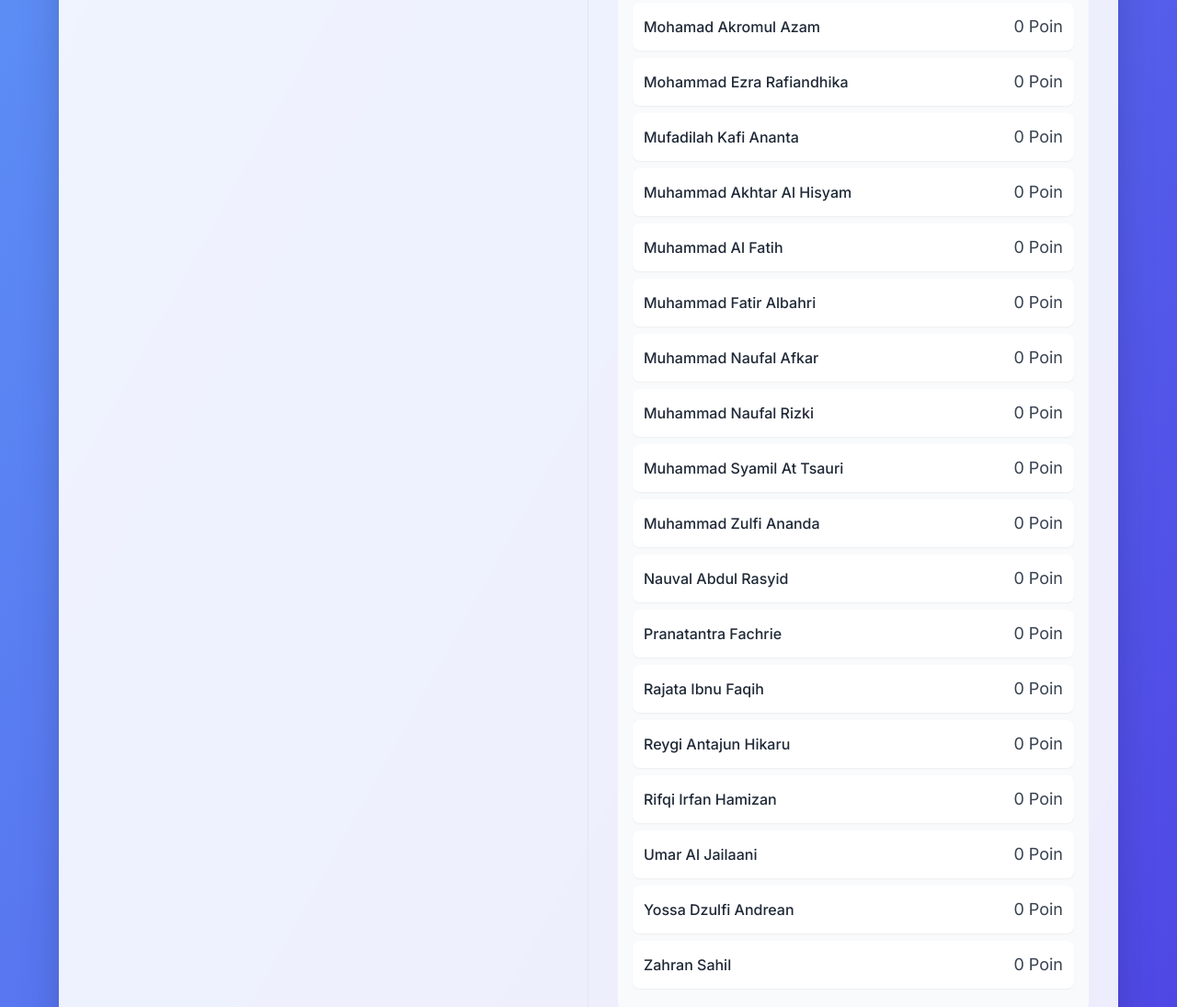
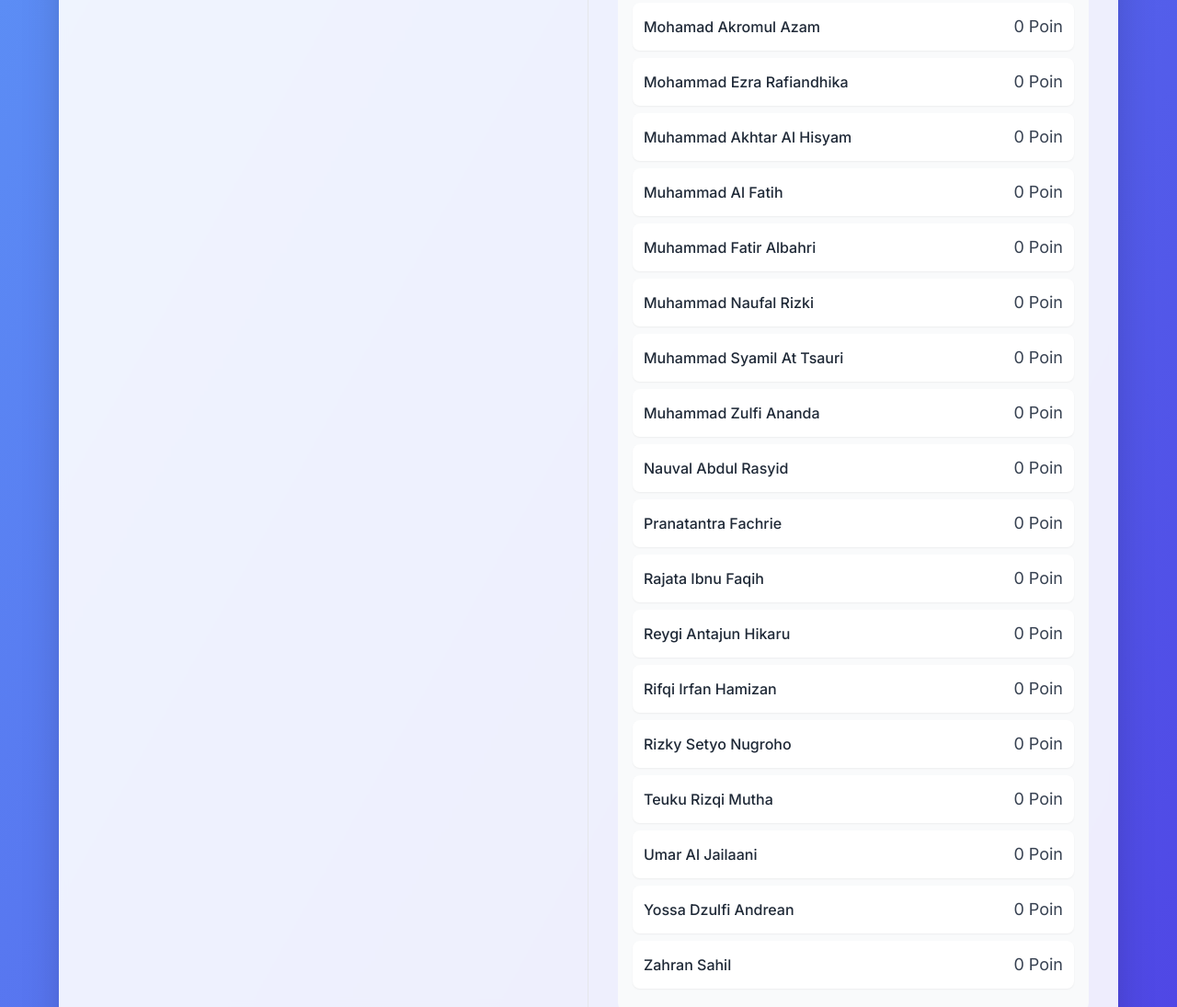
Before and after one commit to malikaboardingschool/Poin-Kelas-VII-A-Putra, a plain HTML site: page index.html in a window 1280 px wide. Shown: the part 1159-2254 px from the top of the page at 92% size. Drawn offline with nearby package versions, Linux system fonts and the light colour scheme.

Commit message:
Update index.html

```diff
--- a/index.html
+++ b/index.html
@@ -126,12 +126,12 @@
             "Fakhri Muhammad Mumtaz", "I Komang Raditiya Novian Pradana Putra", "Ibad Najwan",
             "Ibni Shidqie Al Mumtazhar", "Kenzie Dastan Shalahuddin Zan", "Khaerul A'Zam Ismail",
             "Khairiy Rezki Adhinata", "Lionel Pratama Nugroho", "Mahfidz Ardiansyah",
-            "Mohamad Akromul Azam", "Mohammad Ezra Rafiandhika", "Mufadilah Kafi Ananta",
+            "Mohamad Akromul Azam", "Mohammad Ezra Rafiandhika",
             "Muhammad Akhtar Al Hisyam", "Muhammad Al Fatih", "Muhammad Fatir Albahri",
-            "Muhammad Naufal Afkar", "Muhammad Naufal Rizki", "Muhammad Syamil At Tsauri",
+            "Muhammad Naufal Rizki", "Muhammad Syamil At Tsauri",
             "Muhammad Zulfi Ananda", "Nauval Abdul Rasyid", "Pranatantra Fachrie",
             "Rajata Ibnu Faqih", "Reygi Antajun Hikaru", "Rifqi Irfan Hamizan",
-            "Umar Al Jailaani", "Yossa Dzulfi Andrean", "Zahran Sahil"
+            "Umar Al Jailaani", "Yossa Dzulfi Andrean", "Zahran Sahil", "Rizky Setyo Nugroho", "Teuku Rizqi Mutha"
         ];
 
         const VIOLATION_TYPES = {
```
